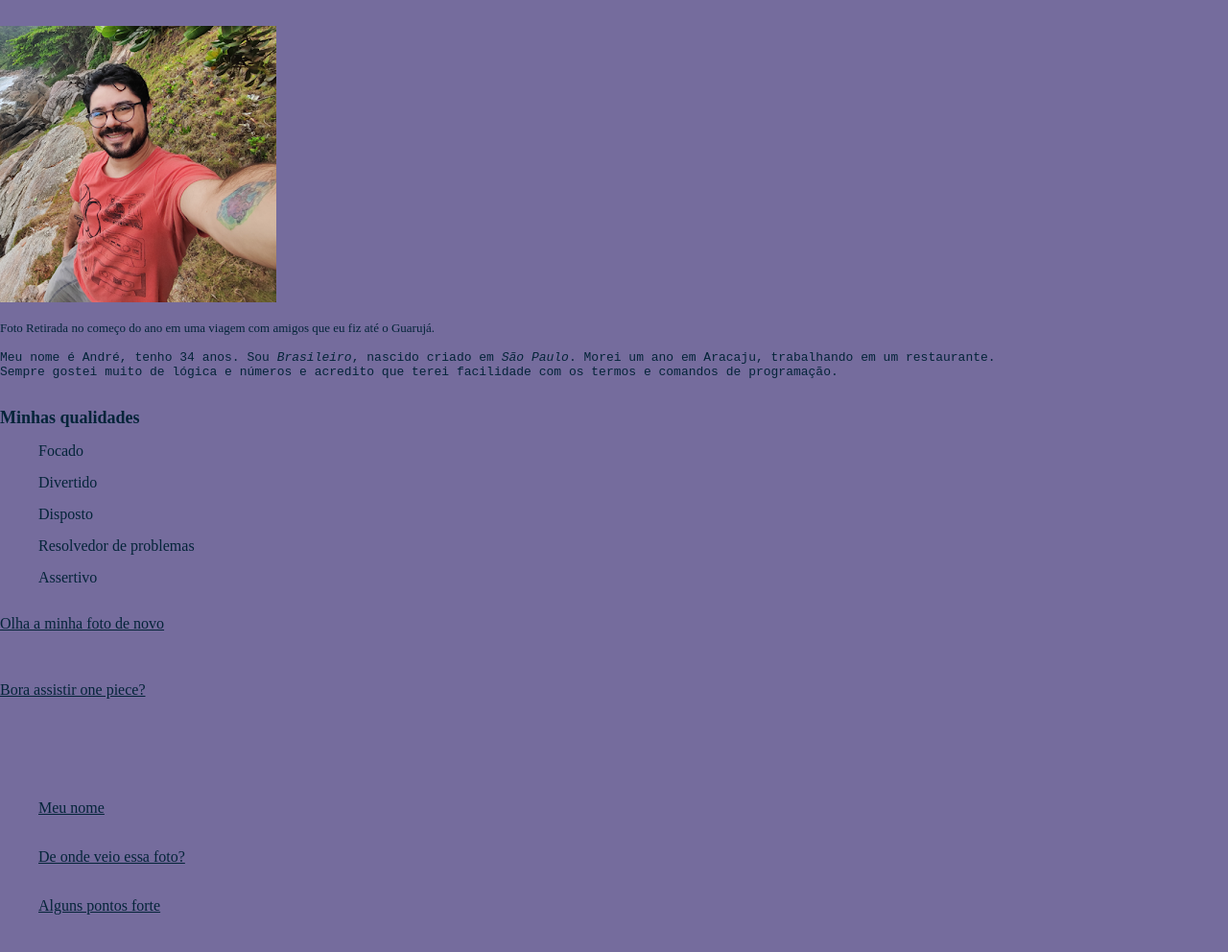
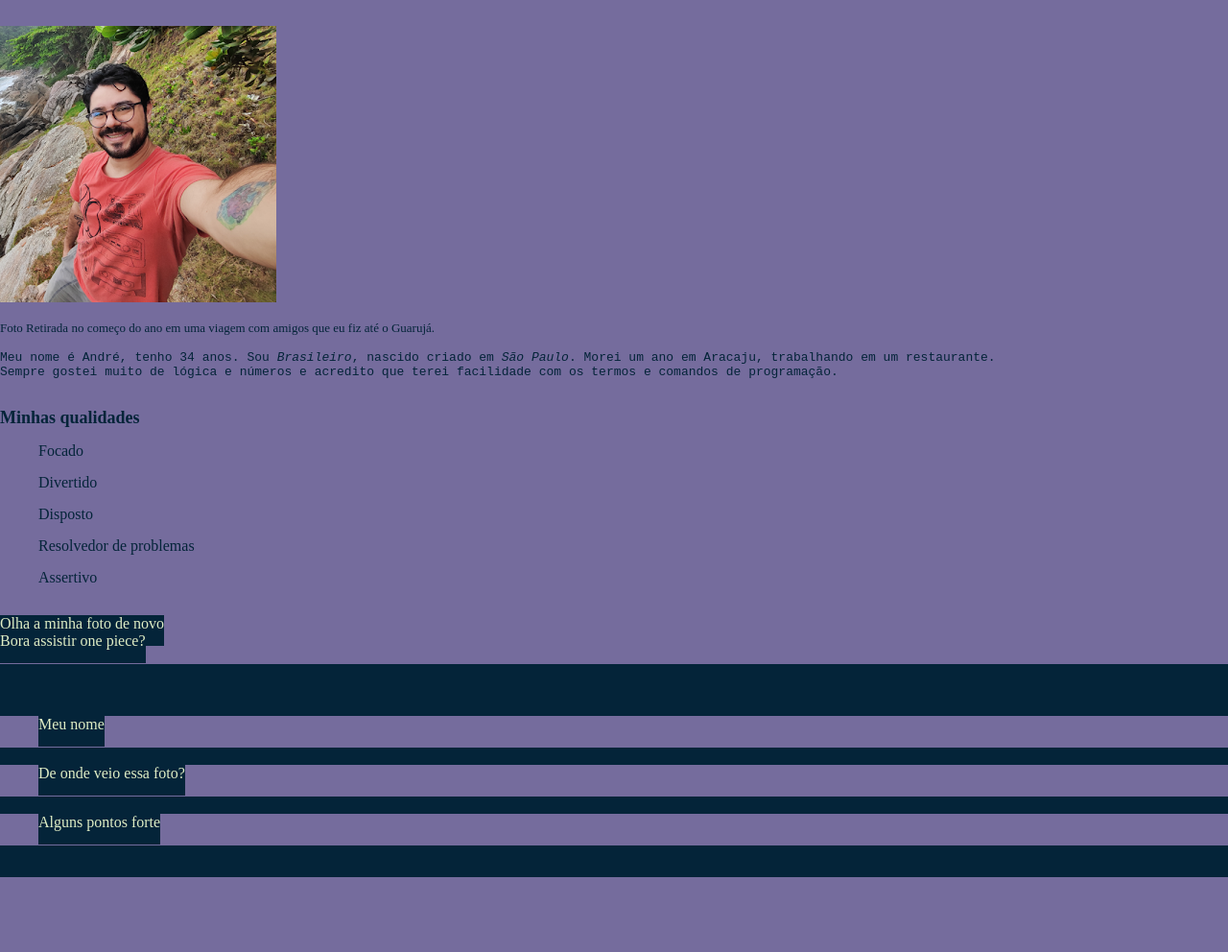
Before and after one commit to andreluizboni/exercicios_trybe, a plain HTML site: page fundamentos/secao3-html-css/dia1-estruturas_de_pagina/portfolio_web/index.html in a window 1280 px wide. Shown: the part 58-1050 px from the top of the page at 96% size. After the commit the page ends 1002 px from the top, so only its background shows below. Drawn offline with Linux system fonts and the light colour scheme.

Commit message:
mexendo no indice

```diff
--- a/fundamentos/secao3-html-css/dia1-estruturas_de_pagina/portfolio_web/index.html
+++ b/fundamentos/secao3-html-css/dia1-estruturas_de_pagina/portfolio_web/index.html
@@ -32,14 +32,14 @@
         <ul> Assertivo </ul>
     </div>
     <div class="summary">
-        <p> <a href="#01"> Olha a minha foto de novo</a></p>
-        <br><br>
+        <p> <a href="#01" class="link"> Olha a minha foto de novo</a>
+            <br>
 
-        <p><a href="https://onepieceex.net/" target="_blank">Bora assistir one piece?</a></p><br><br><br>
-        <br><br>
-        <ul> <a href="#nome"> Meu nome</a></ul><br>
-        <ul> <a href="#sobre"> De onde veio essa foto?</a></ul><br>
-        <ul> <a href="#points"> Alguns pontos forte</a></ul><br>
+        <a href="https://onepieceex.net/" target="_blank" class="link">Bora assistir one piece?</a></p><br><br><br>
+
+        <ul> <a href="#nome" class="link"> Meu nome</a></ul><br>
+        <ul> <a href="#sobre" class="link"> De onde veio essa foto?</a></ul><br>
+        <ul> <a href="#points" class=link> Alguns pontos forte</a></ul><br>
     </div>
 
 </body>
--- a/fundamentos/secao3-html-css/dia1-estruturas_de_pagina/portfolio_web/style.css
+++ b/fundamentos/secao3-html-css/dia1-estruturas_de_pagina/portfolio_web/style.css
@@ -4,7 +4,10 @@ margin: 0;
 border: 20 px;
 padding-bottom:15px;
 color:rgb(4, 36, 57);}
+#01 {
+    display: inline-block;
 
+}
 #nome {
     font-family: fantasy;
 }
@@ -17,14 +20,18 @@ color:rgb(4, 36, 57);}
 #sobre {
     font-size: small;
     display: flex;
+    float: initial;
 }
 #points {
     font-size: 18px;
 }
-.summary {
-    background-color: rgb(117, 108, 157);
+.link {
+    background-color: rgb(4, 36, 57);
     color: rgb(224, 237, 197);
-    display: inline-block;
     list-style: none;
     text-decoration: none;
 }
+.summary {
+    background-color: rgb(4, 36, 57);
+
+}
```
